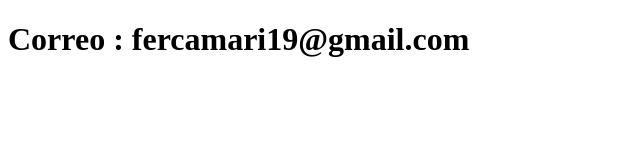
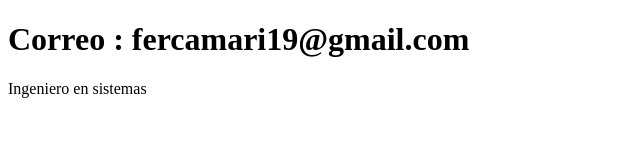
Before and after one commit to FernandoC1998/sistema-de-registro, a plain HTML site: page contacto.html in a window 1280 px wide. Shown: the whole page, without its empty margins (0-640 px from the left). Drawn offline with Linux system fonts and the light colour scheme.

Commit message:
Actualiza el contacto

```diff
--- a/contacto.html
+++ b/contacto.html
@@ -7,5 +7,6 @@
 </head>
 <body>
     <h1> Correo : fercamari19@gmail.com</h1>
+    <p>Ingeniero en sistemas</p>
 </body>
 </html>
```
